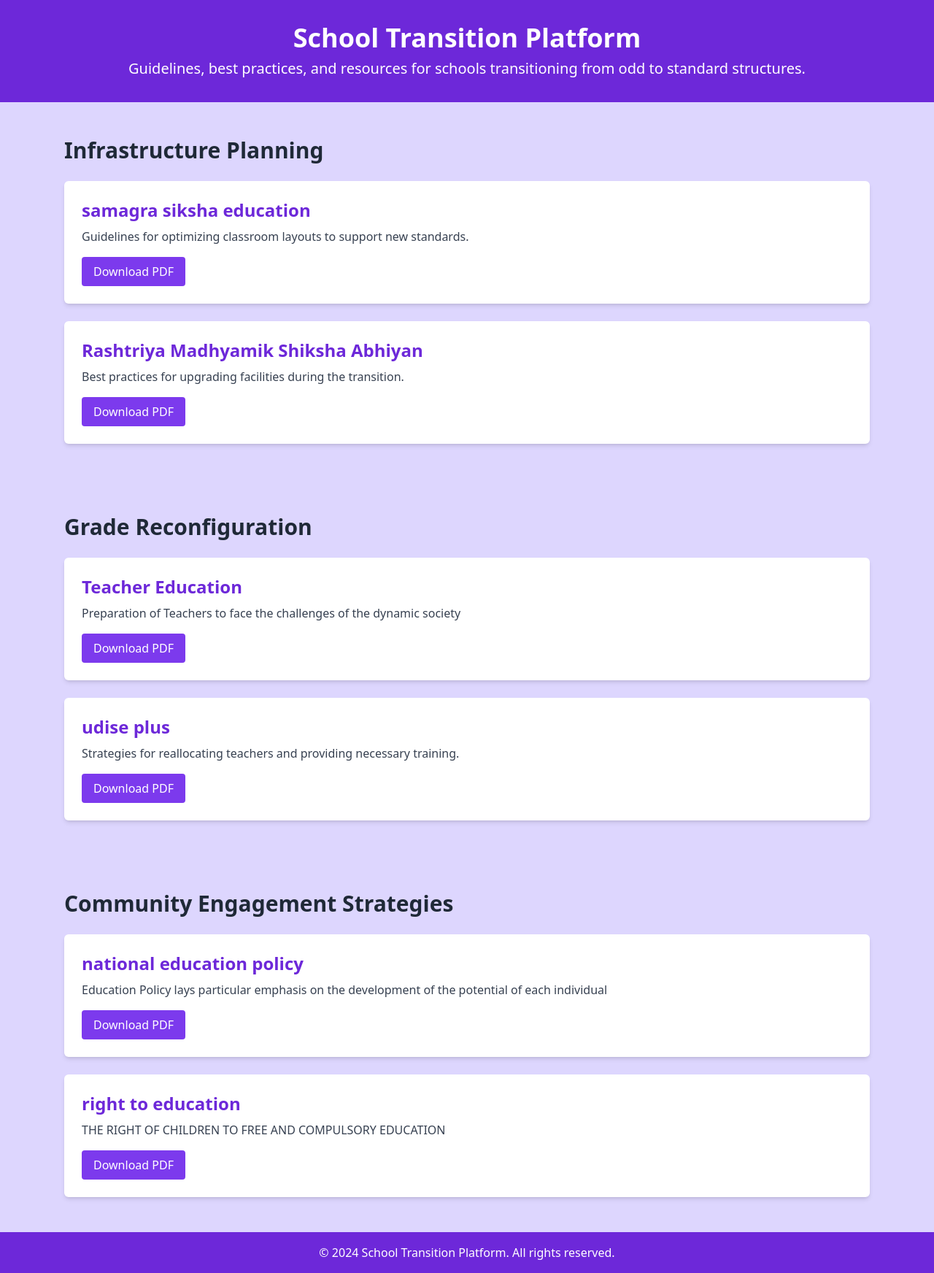
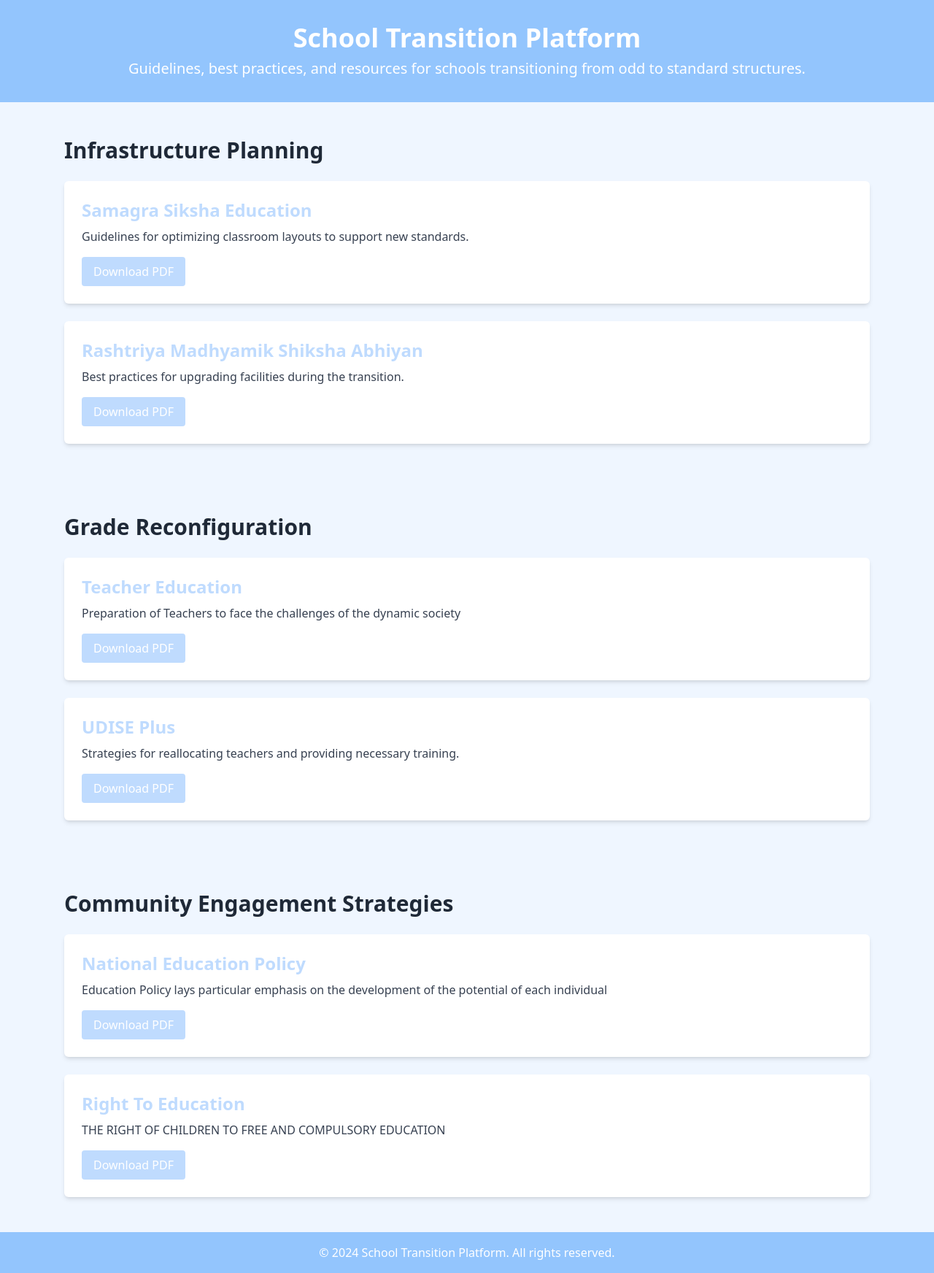
Before and after one commit to MishikaGoyal/AGNI, a Next.js app in the folder website/: page /principal/Guidelines in a window 1280 px wide. Shown: the whole page at 73% size. Built offline with nearby package versions, Linux system fonts and the light colour scheme.

Commit message:
routes changed

```diff
--- a/website/src/app/(root)/principal/Guidelines/page.jsx
+++ b/website/src/app/(root)/principal/Guidelines/page.jsx
@@ -5,7 +5,7 @@ import Head from 'next/head';
 const data = {
   infrastructurePlanning: [
     {
-      title: 'samagra siksha education',
+      title: 'Samagra Siksha Education',
       description: 'Guidelines for optimizing classroom layouts to support new standards.',
       pdfLink: 'https://samagra.education.gov.in/docs/ss_implementation.pdf',
     },
@@ -22,19 +22,19 @@ const data = {
       pdfLink: 'https://ncert.nic.in/pdf/shikshak-parv/TeacherandTeacherEducation.pdf',
     },
     {
-      title: 'udise plus ',
+      title: 'UDISE Plus ',
       description: 'Strategies for reallocating teachers and providing necessary training.',
       pdfLink: 'https://www.education.gov.in/udise-report-2021-22',
     },
   ],
   communityEngagement: [
     {
-      title: 'national education policy',
+      title: 'National Education Policy',
       description: 'Education Policy lays particular emphasis on the development of the potential of each individual',
       pdfLink: 'https://www.education.gov.in/sites/upload_files/mhrd/files/NEP_Final_English.pdf',
     },
     {
-      title: 'right to education',
+      title: 'Right To Education',
       description: 'THE RIGHT OF CHILDREN TO FREE AND COMPULSORY EDUCATION ',
       pdfLink: 'https://www.indiacode.nic.in/bitstream/123456789/13682/1/rte_act_2009.pdf',
     },
@@ -46,7 +46,7 @@ const TransitionPlatform = () => {
     <div>
       <main className="bg-black">
         {/* Header */}
-        <header className="bg-violet-700 py-8 shadow-md">
+        <header className="bg-blue-300 py-8 shadow-md">
           <div className="max-w-7xl mx-auto px-4 sm:px-6 lg:px-8 text-center">
             <h1 className="text-4xl font-bold text-white">School Transition Platform</h1>
             <p className="text-xl text-white mt-2">
@@ -72,7 +72,7 @@ const TransitionPlatform = () => {
       </main>
 
       {/* Footer */}
-      <footer className="bg-violet-700 py-4">
+      <footer className="bg-blue-300 py-4">
         <div className="max-w-7xl mx-auto px-4 sm:px-6 lg:px-8 text-center text-white">
           © 2024 School Transition Platform. All rights reserved.
         </div>
@@ -82,19 +82,19 @@ const TransitionPlatform = () => {
 };
 
 const Section = ({ title, items }) => (
-  <section className="bg-violet-200 py-12">
+  <section className="bg-blue-50 py-12">
     <div className="max-w-6xl mx-auto px-6">
       <h2 className="text-3xl font-bold text-gray-800 mb-6">{title}</h2>
       <ul className="space-y-6">
         {items.map((item, index) => (
           <li key={index} className="bg-white p-6 shadow-md rounded-md">
-            <h3 className="text-2xl font-semibold text-violet-700">{item.title}</h3>
+            <h3 className="text-2xl font-semibold text-blue-200">{item.title}</h3>
             <p className="text-gray-700 mt-2">{item.description}</p>
             <a
               href={item.pdfLink}
               target="_blank"
               rel="noopener noreferrer"
-              className="inline-block mt-4 bg-violet-600 text-white px-4 py-2 rounded hover:bg-violet-800 transition"
+              className="inline-block mt-4 bg-blue-200 text-white px-4 py-2 rounded hover:bg-blue-800 transition"
             >
               Download PDF
             </a>
--- a/website/src/app/(root)/principal/page.jsx
+++ b/website/src/app/(root)/principal/page.jsx
@@ -81,7 +81,7 @@ export default function Page() {
                 period, please update us!
               </p>
               <div className="card-actions mt-auto flex justify-end">
-                <Link href="principal/Progress">
+                <Link href="principal/progress">
                   <button className="btn btn-primary">Update Now</button>
                 </Link>
               </div>
```
